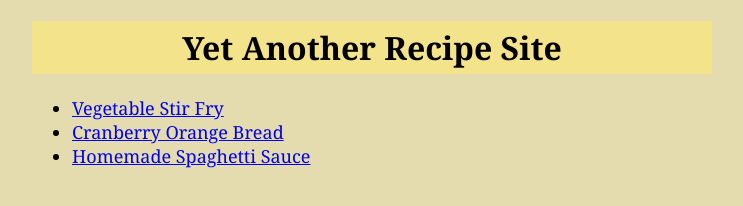
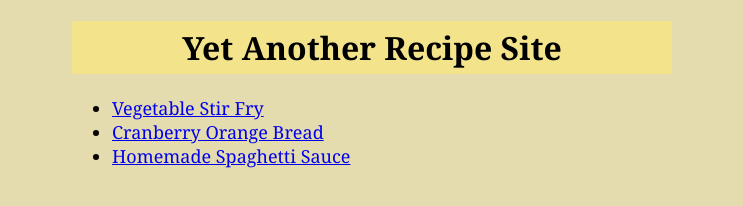
Before and after one commit to Wierdox/odin-recipes, a plain HTML site: page index.html in a window 1280 px wide. Shown: the whole page, without its empty margins (268-1011 px from the left). Drawn offline with Linux system fonts and the light colour scheme.

Commit message:
Added better window scaling.

```diff
--- a/styles.css
+++ b/styles.css
@@ -1,7 +1,8 @@
 body {
     font-family: Georgia, 'Times New Roman', Times, serif;
     background-color: rgb(228, 220, 174);
-    margin: 0px 300px;
+    max-width: 600px;
+    margin: 0 auto;
 }
 
 h1 {
```
